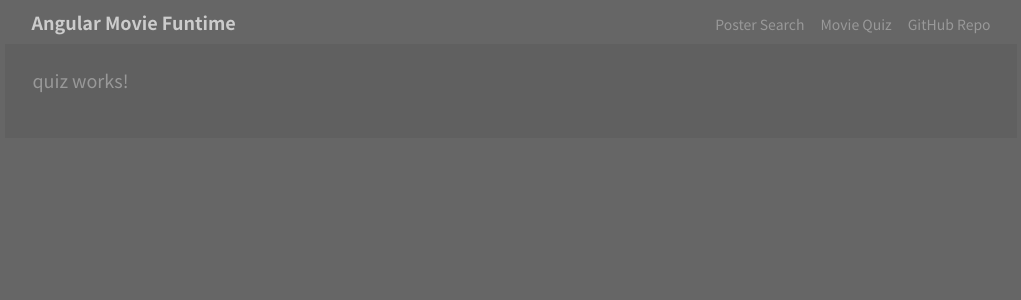
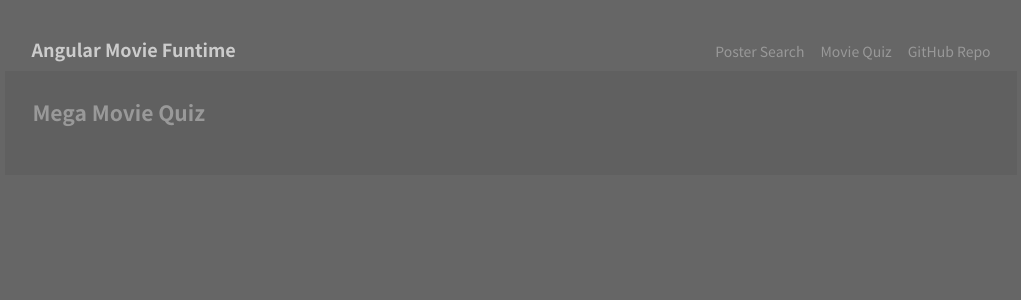
Before and after one commit to ChristianKomodo/angular-movie-poster-search, an Angular app: page / in a window 1280 px wide. Both pictures are taken after a click on the link "Movie Quiz". Shown: the top 300 px of the page, without its empty margins (129-1150 px from the left). Built offline with nearby package versions, Linux system fonts and the light colour scheme; no server answers.

Commit message:
starting movie quiz page

```diff
--- a/src/app/nav/nav.component.scss
+++ b/src/app/nav/nav.component.scss
@@ -1,6 +1,6 @@
 nav {
     width: 80%;
-    margin: .5em auto 0;
+    margin: 2em auto 0;
     padding: 0 26px;
 
     display: flex;
--- a/src/app/nav/nav.component.ts
+++ b/src/app/nav/nav.component.ts
@@ -17,7 +17,6 @@ export class NavComponent implements OnInit {
 
   navigateTo(newDestination) {
     this.destination = newDestination;
-    console.log(`emitting this.destination: ${this.destination}`);
     this.destinationChange.emit(this.destination);
   }
 
--- a/src/app/quiz/quiz.component.html
+++ b/src/app/quiz/quiz.component.html
@@ -1,3 +1 @@
-<p>
-  quiz works!
-</p>
+<h3>{{ title }}</h3>
--- a/src/app/quiz/quiz.component.ts
+++ b/src/app/quiz/quiz.component.ts
@@ -7,6 +7,8 @@ import { Component, OnInit } from '@angular/core';
 })
 export class QuizComponent implements OnInit {
 
+  title = 'Mega Movie Quiz';
+
   constructor() { }
 
   ngOnInit() {
```
